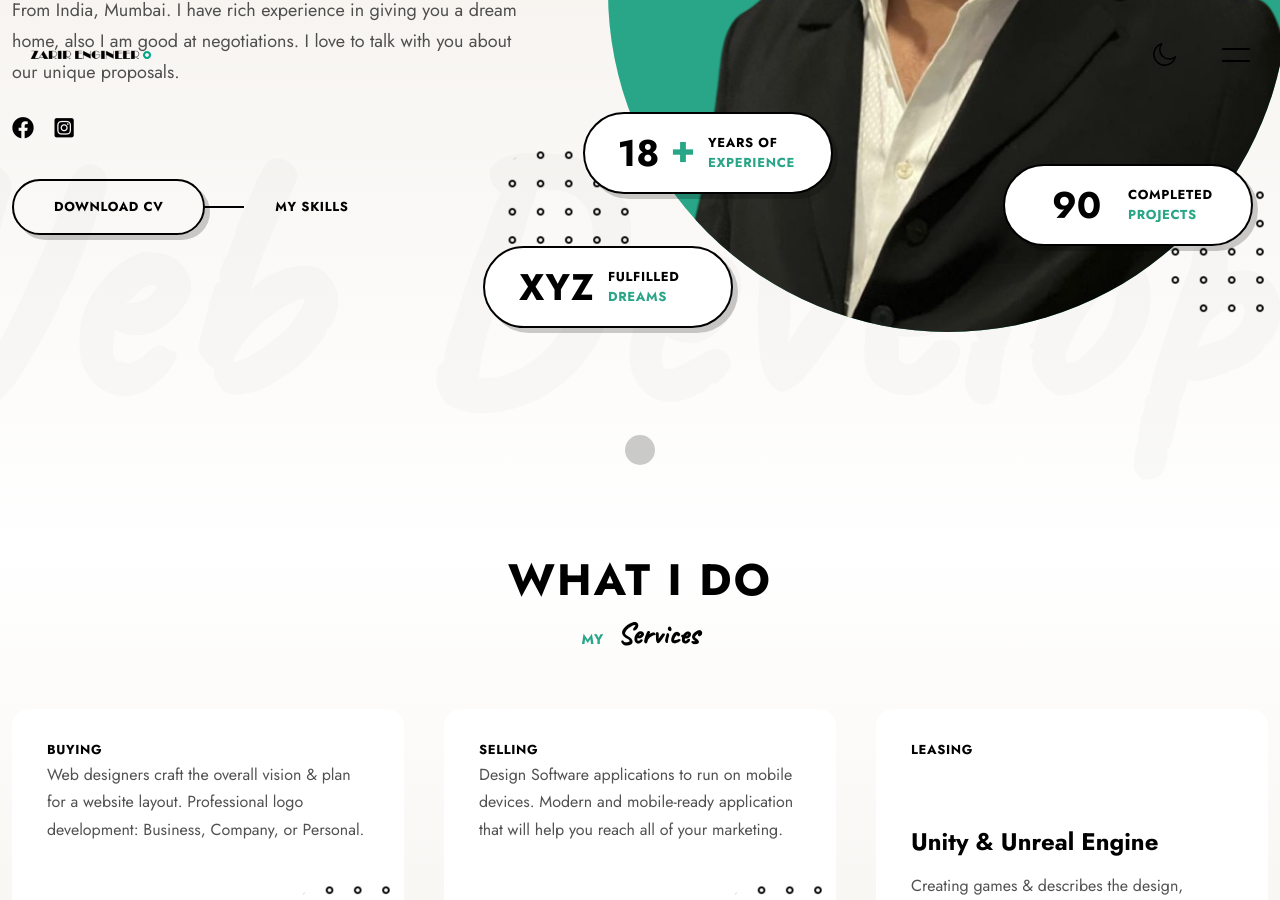
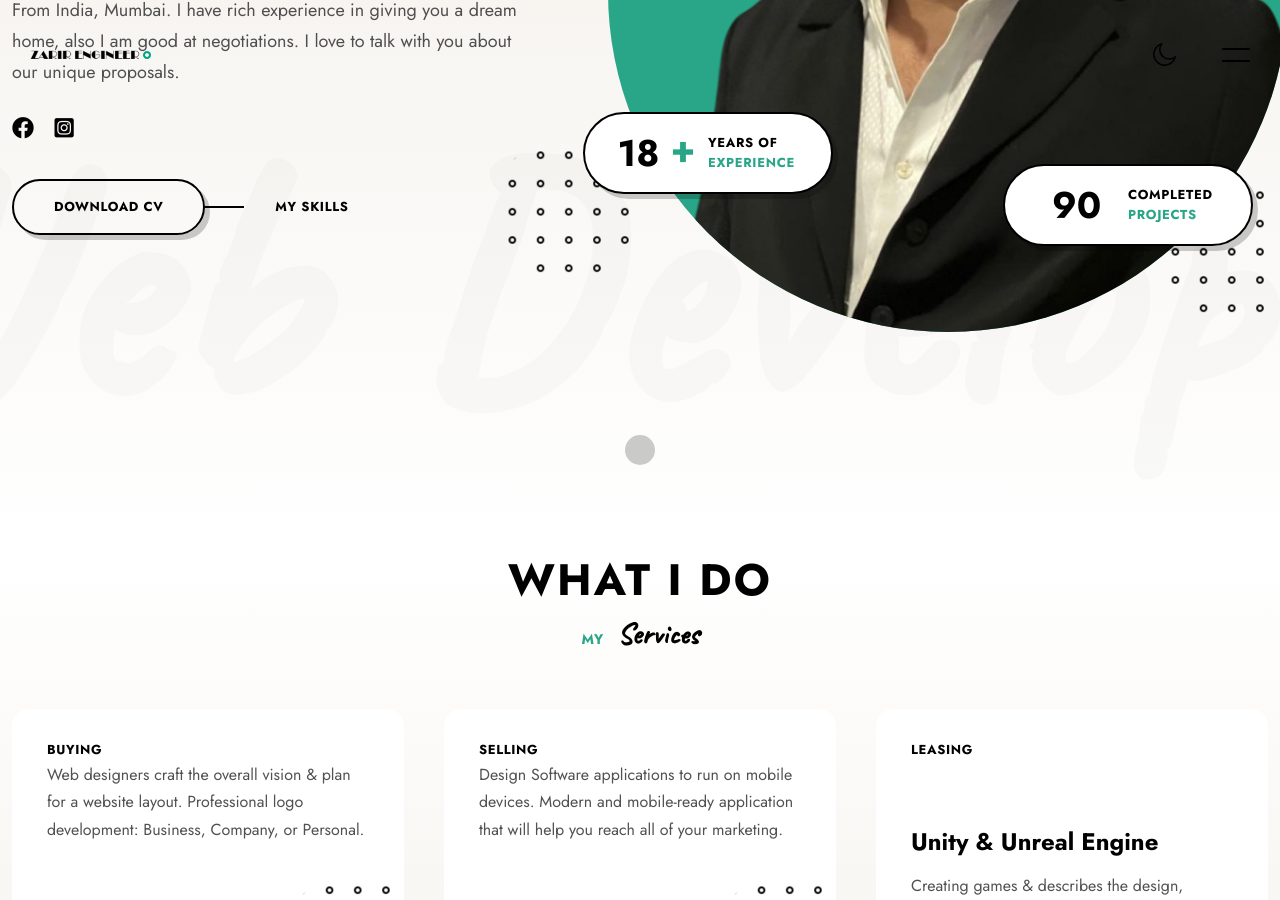
Before and after one commit to zarir-engineer/buildyourhome, a Jekyll site: the page built from index.html, in a window 1280 px wide and 900 px high, scrolled down 528 px. Built offline with Jekyll 4.4.1, drawn with Linux system fonts in a browser that asks for light colours; the list of posts is cut into pages by our own code.

Commit message:
Update body_wrapper.html

```diff
--- a/_includes/body_wrapper.html
+++ b/_includes/body_wrapper.html
@@ -60,12 +60,6 @@
                                 <span class="value">Completed <strong>Projects</strong>
                                 </span>
                             </li>
-                            <li>
-                                <span class="num">xyz</span>
-                                <span class="value">Fulfilled <strong>Dreams</strong>
-                                </span>
-                            </li>
-
                         </ul>
                     </div>
                 </div>
```
